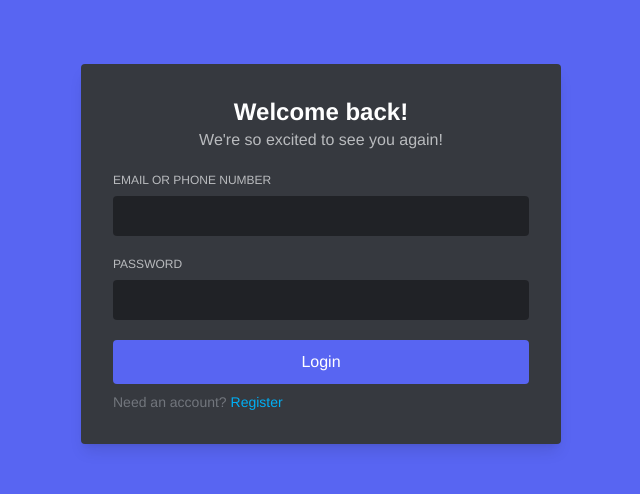
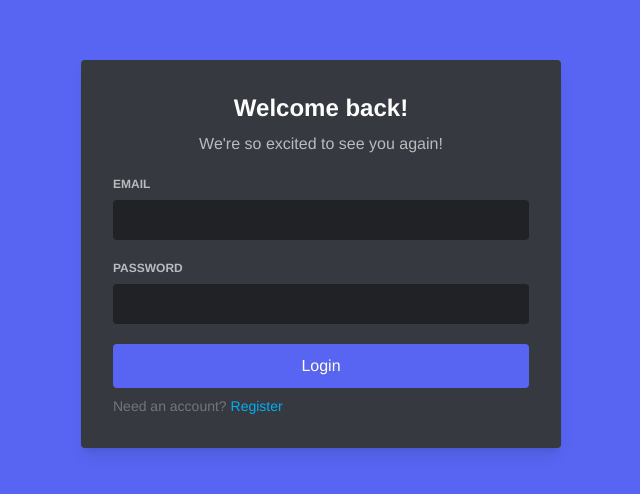
Before and after one commit to Eugee29/discord-clone, a Next.js app: page /login in a window 1280 px wide. Shown: the part 146-640 px from the top of the page, without its empty margins (319-959 px from the left). Built offline with nearby package versions, Linux system fonts and the light colour scheme; no server answers; sample sign-in values are in the browser's storage.

Commit message:
Added login system

```diff
--- /dev/null
+++ b/components/DiscordInput.tsx
@@ -0,0 +1,42 @@
+interface Props {
+  label?: string
+  type?: string
+  name?: string
+  autoComplete?: string
+  value?: any
+  error?: string
+  onChange?: (e: React.ChangeEvent<HTMLInputElement>) => void
+}
+
+const LabeledInput = ({
+  label,
+  type,
+  name,
+  autoComplete,
+  value,
+  error,
+  onChange,
+}: Props) => {
+  return (
+    <label className="flex flex-col gap-2">
+      <h1
+        className={`text-xs uppercase font-bold ${
+          error ? 'text-discord-red-100' : 'text-discord-gray-20'
+        }`}
+      >
+        {label}{' '}
+        {!!error && <span className="normal-case italic">- {error}</span>}
+      </h1>
+      <input
+        className="p-[10px] rounded bg-black bg-opacity-40 text-white h-10 outline-none"
+        type={type}
+        name={name}
+        autoComplete={autoComplete}
+        value={value}
+        onChange={onChange}
+      />
+    </label>
+  )
+}
+
+export default LabeledInput
--- a/components/LoginForm.tsx
+++ b/components/LoginForm.tsx
@@ -1,10 +1,52 @@
+import { useFormik } from 'formik'
+import * as yup from 'yup'
 import Link from 'next/link'
+import React, { useState } from 'react'
+import DiscordInput from './DiscordInput'
+import { authService } from '../service/auth.service'
 
-const LoginForm = () => {
+interface Props {
+  onLogin: (username: string, password: string) => Promise<void>
+}
+
+const LoginForm = ({ onLogin }: Props) => {
+  const [isSubmitting, setIsSubmitting] = useState(false)
+
+  const formik = useFormik({
+    initialValues: {
+      email: '',
+      password: '',
+    },
+    validationSchema: yup.object().shape({
+      email: yup
+        .string()
+        .email('Not a well formed email address')
+        .required('This field is required'),
+      password: yup.string().required('This field is required'),
+    }),
+    validateOnBlur: false,
+    validateOnChange: false,
+    onSubmit: async (values) => {
+      setIsSubmitting(true)
+      try {
+        await onLogin(values.email, values.password)
+      } catch (error: any) {
+        const errorMessage = 'Invalid email or password'
+        formik.errors.email = errorMessage
+        formik.errors.password = errorMessage
+      } finally {
+        setIsSubmitting(false)
+      }
+    },
+  })
+
   return (
-    <form className="bg-discord-gray-300 p-8 rounded w-[30em] shadow-lg">
+    <form
+      className="bg-discord-gray-300 p-8 rounded w-[30em] shadow-lg"
+      onSubmit={formik.handleSubmit}
+    >
       <div className="mb-5">
-        <h1 className="text-white text-2xl font-semibold text-center">
+        <h1 className="text-white text-2xl font-semibold text-center mb-2">
           Welcome back!
         </h1>
         <h2 className="text-discord-gray-20 text-center">
@@ -12,38 +54,29 @@ const LoginForm = () => {
         </h2>
       </div>
       <div className="flex flex-col gap-5 mb-5">
-        <div className="flex flex-col">
-          <label
-            htmlFor="email"
-            className="text-transform: uppercase text-discord-gray-20 font-medium text-xs mb-2"
-          >
-            Email or phone number
-          </label>
-          <input
-            id="email"
-            type="email"
-            name="email"
-            className="p-[10px] rounded bg-black bg-opacity-40 text-white h-10"
-          />
-        </div>
-        <div className="flex flex-col">
-          <label
-            htmlFor="password"
-            className="text-transform: uppercase text-discord-gray-20 font-medium text-xs mb-2"
-          >
-            Password
-          </label>
-          <input
-            id="password"
-            type="password"
-            name="password"
-            className="p-[10px] rounded bg-black bg-opacity-40 text-white h-10"
-          />
-        </div>
+        <DiscordInput
+          type="email"
+          name="email"
+          label="Email"
+          autoComplete="username"
+          value={formik.values.email}
+          error={formik.errors.email}
+          onChange={formik.handleChange}
+        />
+        <DiscordInput
+          type="password"
+          name="password"
+          label="Password"
+          autoComplete="current-password"
+          value={formik.values.password}
+          error={formik.errors.password}
+          onChange={formik.handleChange}
+        />
       </div>
       <button
+        className="w-full mb-2 bg-discord-blue-200 p-[0.625em] text-white rounded transition-colors hover:bg-discord-blue-250 disabled:bg-discord-gray-60"
         type="submit"
-        className="w-full mb-2 bg-discord-blue-200 p-[0.625em] text-white rounded transition-colors hover:bg-discord-blue-250"
+        disabled={isSubmitting}
       >
         Login
       </button>
--- /dev/null
+++ b/firebase.config.ts
@@ -0,0 +1,17 @@
+import { initializeApp } from 'firebase/app'
+import { getAuth } from 'firebase/auth'
+
+const firebaseConfig = {
+  apiKey: process.env.NEXT_PUBLIC_FIREBASE_API_KEY,
+  authDomain: process.env.NEXT_PUBLIC_FIREBASE_AUTH_DOMAIN,
+  projectId: process.env.NEXT_PUBLIC_FIREBASE_PROJECT_ID,
+  storageBucket: process.env.NEXT_PUBLIC_FIREBASE_STORAGE_BUCKET,
+  messagingSenderId: process.env.NEXT_PUBLIC_FIREBASE_MESSENGER_SENDER_ID,
+  appId: process.env.NEXT_PUBLIC_FIREBASE_APP_ID,
+  measurementId: process.env.NEXT_PUBLIC_FIREBASE_MEASUREMENT_ID,
+}
+
+const app = initializeApp(firebaseConfig)
+
+export const auth = getAuth(app)
+export default app
--- a/layouts/Layout.tsx
+++ b/layouts/Layout.tsx
@@ -1,5 +1,7 @@
 import { useRouter } from 'next/router'
+import { useEffect } from 'react'
 import Sidebar from '../components/Sidebar'
+import { authService } from '../service/auth.service'
 
 interface Props {
   children: React.ReactNode
@@ -7,6 +9,10 @@ interface Props {
 
 const Layout = ({ children }: Props) => {
   const router = useRouter()
+
+  useEffect(() => {
+    if (!authService.getCurrentUser()) router.push('/login')
+  }, [])
 
   const isSidebarVisible = router.pathname.includes('conversation') // Only show sidebar on conversation pages
 
--- a/package.json
+++ b/package.json
@@ -11,10 +11,12 @@
   "dependencies": {
     "axios": "^0.27.2",
     "firebase": "^9.9.2",
+    "formik": "^2.2.9",
     "next": "12.2.4",
     "react": "18.2.0",
     "react-dom": "18.2.0",
-    "react-icons": "^4.4.0"
+    "react-icons": "^4.4.0",
+    "yup": "^0.32.11"
   },
   "devDependencies": {
     "@types/node": "18.6.4",
--- a/pages/_app.tsx
+++ b/pages/_app.tsx
@@ -1,6 +1,5 @@
 import '../styles/globals.css'
 import type { AppProps } from 'next/app'
-import '../src/config/firebase.config'
 import Layout from '../layouts/Layout'
 
 function MyApp({ Component, pageProps }: AppProps) {
--- a/pages/login/index.tsx
+++ b/pages/login/index.tsx
@@ -1,10 +1,23 @@
 import { NextPage } from 'next'
+import { useRouter } from 'next/router'
 import LoginForm from '../../components/LoginForm'
+import { authService } from '../../service/auth.service'
 
 const LoginPage: NextPage = () => {
+  const router = useRouter()
+
+  const onLogin = async (username: string, password: string) => {
+    try {
+      await authService.login(username, password)
+      router.push('/conversations')
+    } catch (error: any) {
+      throw error
+    }
+  }
+
   return (
     <main className="flex-1 flex items-center justify-center bg-discord-blue-200">
-      <LoginForm />
+      <LoginForm onLogin={onLogin} />
     </main>
   )
 }
--- /dev/null
+++ b/service/auth.service.ts
@@ -0,0 +1,36 @@
+import {
+  createUserWithEmailAndPassword,
+  signInWithEmailAndPassword,
+  signOut,
+} from 'firebase/auth'
+import { auth } from '../firebase.config'
+
+export const authService = { signup, login, logout, getCurrentUser }
+
+async function signup(email: string, password: string) {
+  try {
+    await createUserWithEmailAndPassword(auth, email, password)
+  } catch (error) {
+    throw error
+  }
+}
+
+async function login(email: string, password: string) {
+  try {
+    await signInWithEmailAndPassword(auth, email, password)
+  } catch (error) {
+    throw error
+  }
+}
+
+async function logout() {
+  try {
+    await signOut(auth)
+  } catch (error) {
+    throw error
+  }
+}
+
+function getCurrentUser() {
+  return auth.currentUser
+}
--- a/src/config/firebase.config.ts
+++ /dev/null
@@ -1,19 +0,0 @@
-import { initializeApp } from 'firebase/app'
-// import { getAnalytics } from 'firebase/analytics'
-
-const firebaseConfig = {
-  apiKey: process.env.NEXT_FIREBASE_API_KEY,
-  authDomain: process.env.NEXT_FIREBASE_AUTH_DOMAIN,
-  projectId: process.env.NEXT_FIREBASE_PROJECT_ID,
-  storageBucket: process.env.NEXT_FIREBASE_STORAGE_BUCKET,
-  messagingSenderId: process.env.NEXT_FIREBASE_MESSENGER_SENDER_ID,
-  appId: process.env.NEXT_FIREBASE_APP_ID,
-  measurementId: process.env.NEXT_FIREBASE_MEASUREMENT_ID,
-}
-
-const app = initializeApp(firebaseConfig)
-// if (typeof window !== 'undefined' && 'measurementId' in firebaseConfig) {
-//   const analytics = getAnalytics(app)
-// }
-
-export default app
--- a/src/services/auth.service.ts
+++ /dev/null
@@ -1 +0,0 @@
-export const authService = {}
--- a/tailwind.config.js
+++ b/tailwind.config.js
@@ -8,14 +8,14 @@ module.exports = {
   ],
   theme: {
     colors: {
-      transparent: 'transparent',
-      current: 'currentColor',
-      black: colors.black,
-      white: colors.white,
-      gray: colors.gray,
-      emerald: colors.emerald,
-      indigo: colors.indigo,
-      yellow: colors.yellow,
+      // transparent: 'transparent',
+      // current: 'currentColor',
+      // black: colors.black,
+      // white: colors.white,
+      // gray: colors.gray,
+      // emerald: colors.emerald,
+      // indigo: colors.indigo,
+      // yellow: colors.yellow,
       discord: {
         gray: {
           10: '#DCDDDE',
@@ -35,9 +35,12 @@ module.exports = {
           200: '#5865F2',
           250: '#4752C4',
         },
+        red: {
+          100: '#F38688',
+        },
       },
     },
-    extend: {},
+    extend: { colors },
   },
   plugins: [],
 }
```
Also changed, not shown: 1 other file (tests, documents, lock files or other folders).
